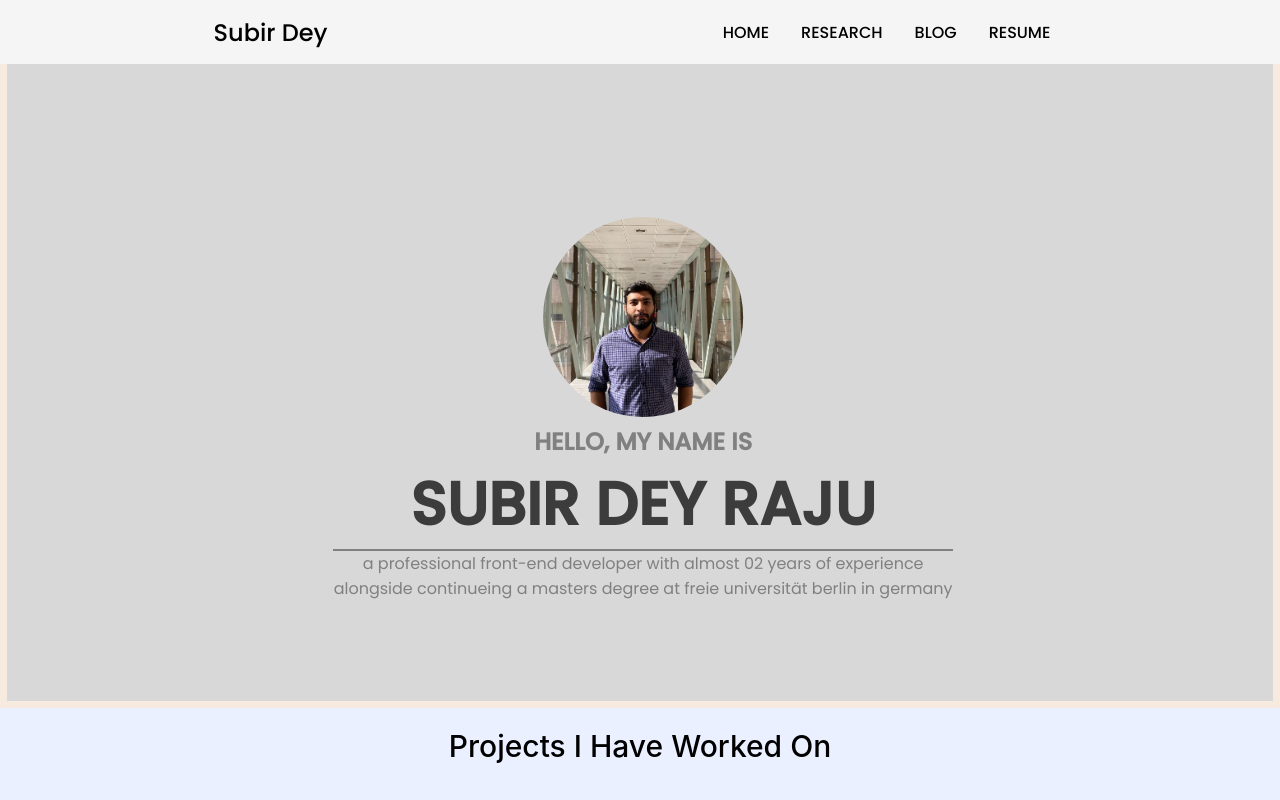
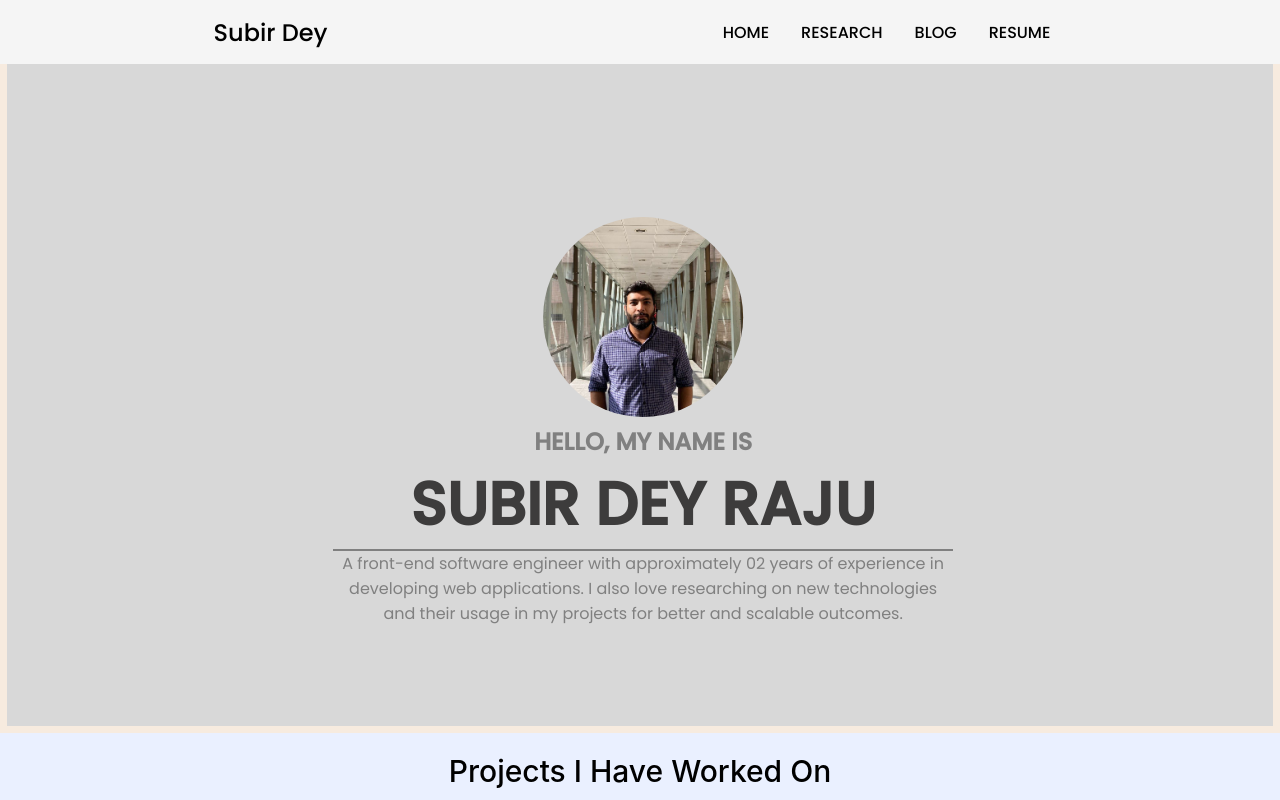
Before and after one commit to subir-raju/Portfolio, a React (Create React App) app: page / in a window 1280 px wide. Shown: the top 800 px of the page. Built offline with nearby package versions, Linux system fonts and the light colour scheme; a web font is replaced by a local one.

Commit message:
section bio edit

```diff
--- a/src/components/Section.css
+++ b/src/components/Section.css
@@ -38,7 +38,7 @@
 .texts p {
     border-top: 2px solid grey;
     color: gray;
-    text-transform: lowercase;
+    text-transform: none;
 }
 .texts img {
     clip-path: circle(40.0% at 50% 60%);
--- a/src/components/Section.js
+++ b/src/components/Section.js
@@ -11,10 +11,11 @@ const Section = () => {
                      <img src={img1} alt='' />
                     <h1> Hello, My Name is</h1>
                     <h1 className='h1-big'>Subir Dey Raju</h1>
-                    <p> A Professional Front-end Developer with almost
-                        02 years of experience alongside continueing a
-                        masters degree at Freie Universität Berlin in Germany</p>
-
+                    <p> A front-end software engineer with approximately 02 years
+                        of experience in developing web applications. I also love
+                        researching on new technologies and their usage in my projects
+                        for better and scalable outcomes.
+                         </p>
                 </div>
 
 
```
